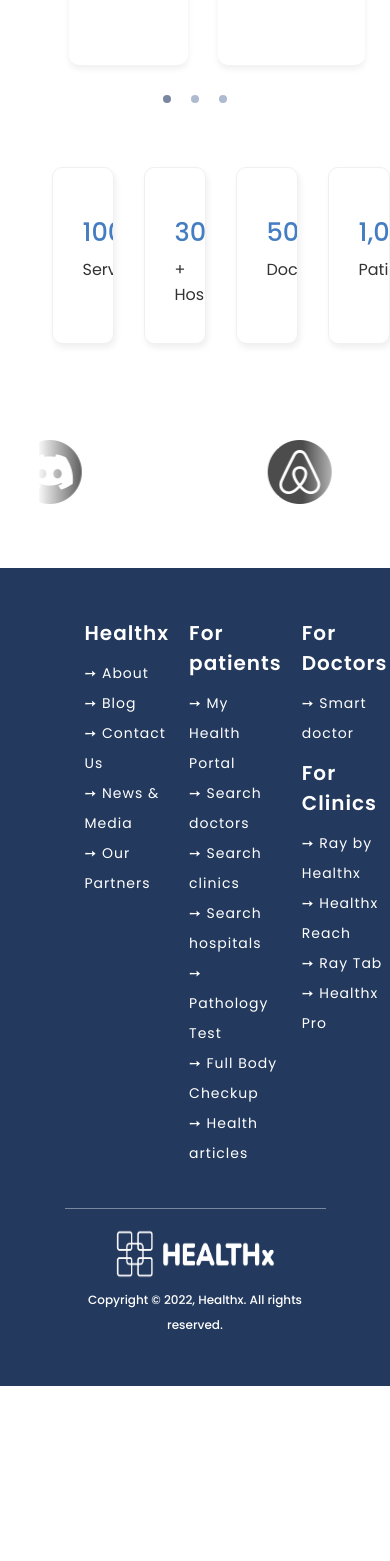
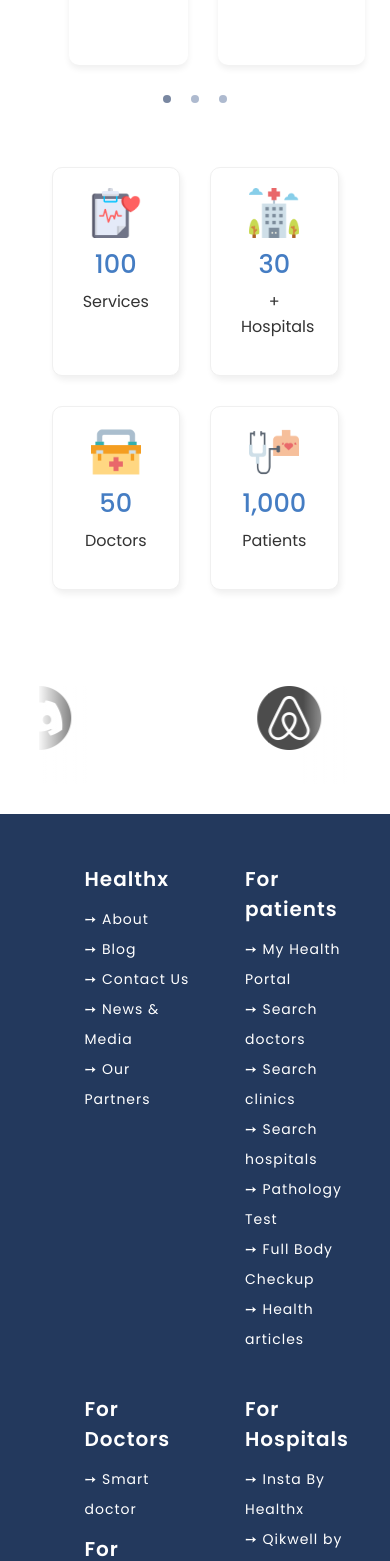
Before and after one commit to sajidurshajib/healthx-main-nextjs, a Next.js app: page / in a window 390 px wide. Shown: the part 2420-3981 px from the top of the page. Before the commit the page ends 3806 px from the top, so only its background shows below. Built offline with nearby package versions, Linux system fonts and the light colour scheme.

Commit message:
added: media query

```diff
--- a/components/Footer/Footer.module.css
+++ b/components/Footer/Footer.module.css
@@ -89,3 +89,11 @@
     font-size: 12px;
     font-weight: 500;
 }
+
+@media (max-width: 768px) {
+    .footerContent {
+        display: grid;
+        grid-template-columns: repeat(2, 50%);
+        gap: 30px;
+    }
+}
--- a/components/WhyUs/WhyUs.module.css
+++ b/components/WhyUs/WhyUs.module.css
@@ -29,3 +29,14 @@
     color: var(--dark);
     margin-top: 5px;
 }
+
+@media (max-width: 768px) {
+    .whyContainer {
+        width: 90%;
+        margin: 0 auto;
+        display: grid;
+        grid-template-columns: repeat(2, 1fr);
+        grid-gap: 30px;
+        padding: 2em;
+    }
+}
```
